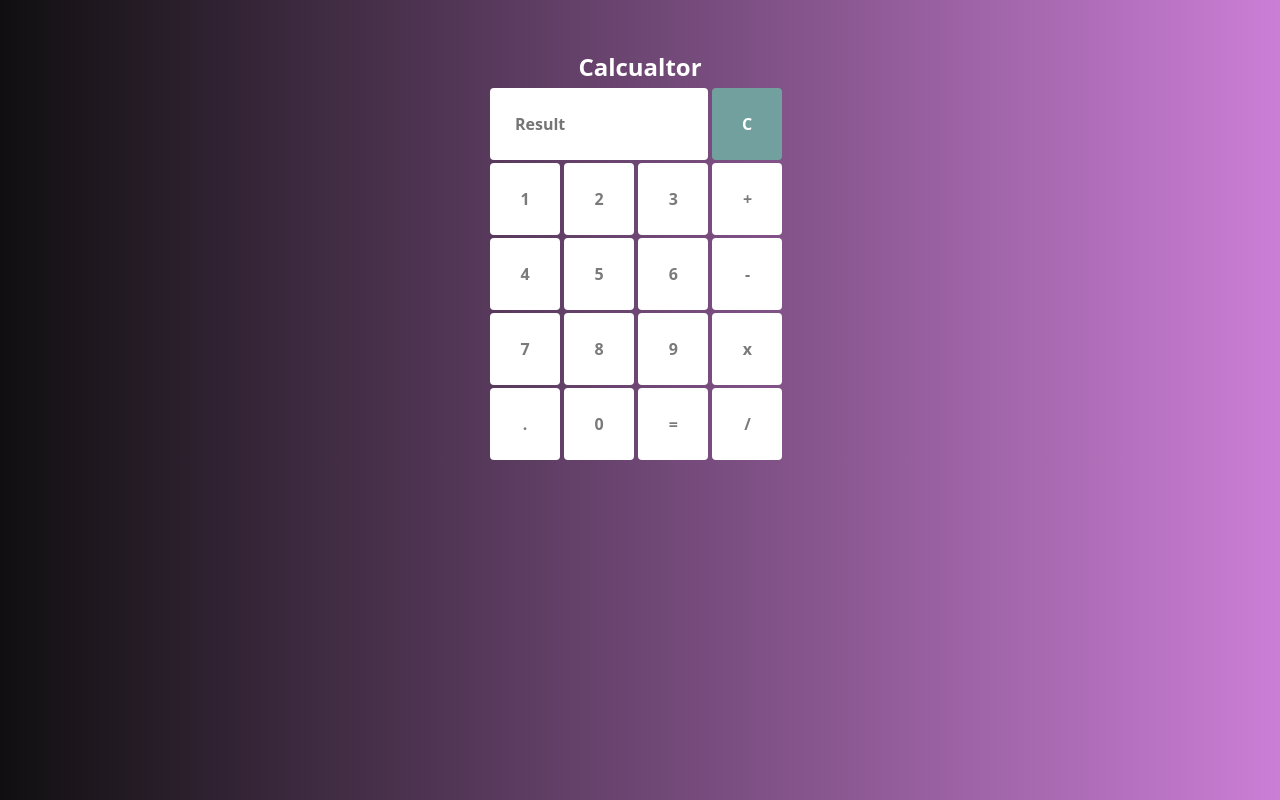
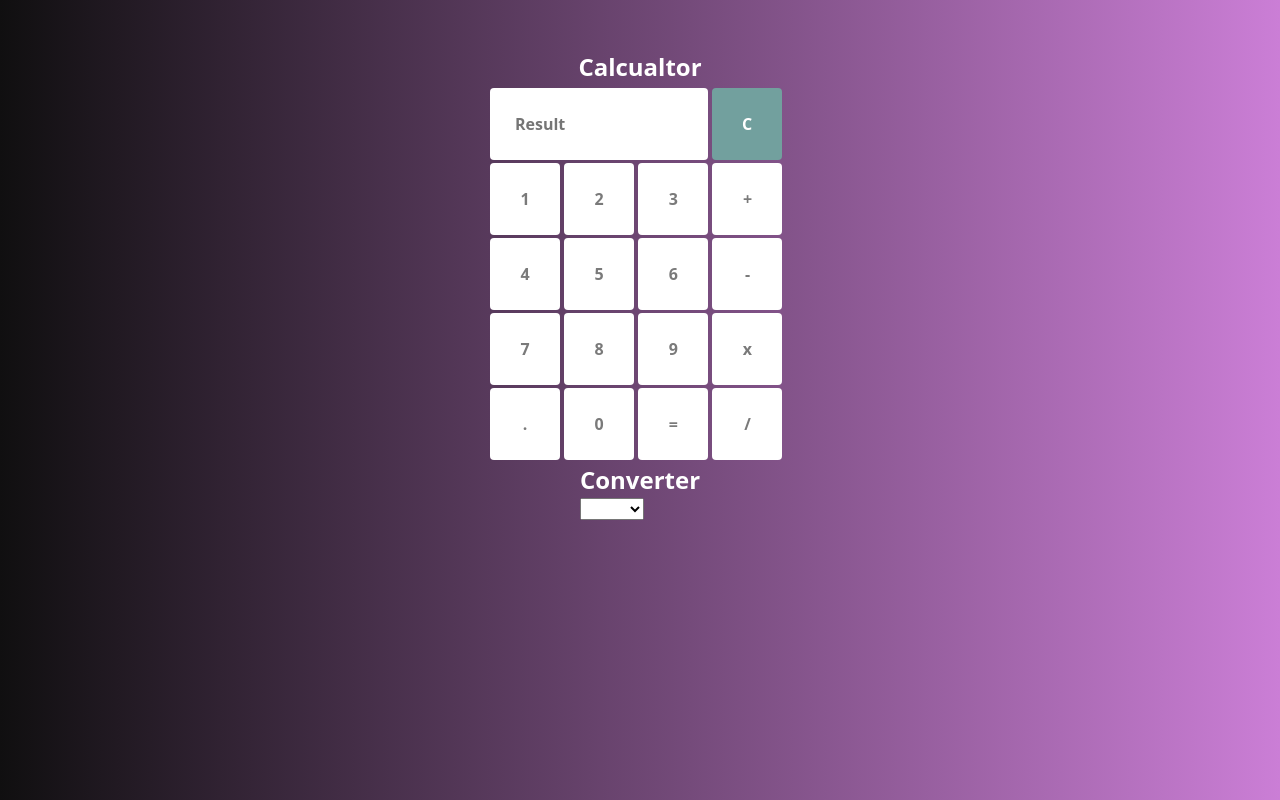
Before and after one commit to GSG-FC03/Calculator_Eman, a plain HTML site: page index.html in a window 1280 px wide. Drawn offline with Linux system fonts and the light colour scheme.

Commit message:
Add elements inside converter section relates #9

```diff
--- a/index.html
+++ b/index.html
@@ -47,7 +47,16 @@
       <!-- End Calcualtor -->
 
       <!-- Start converter -->
-      <section class="converter"></section>
+      <section class="converter">
+        <h1>Converter</h1>
+        <select name="conver" id="conver" onchange="getSelectedValue()">
+          <option value=""></option>
+          <option value="USD">₪ To $</option>
+          <option value="Shekels">$ To ₪ </option>
+          <option value="Euro">₪ To €</option>
+          <option value="shekelesEuro">€ To ₪ </option>
+        </select>
+      </section>
       <!-- End converter -->
     </main>
     <!-- End Conatiner -->
```
